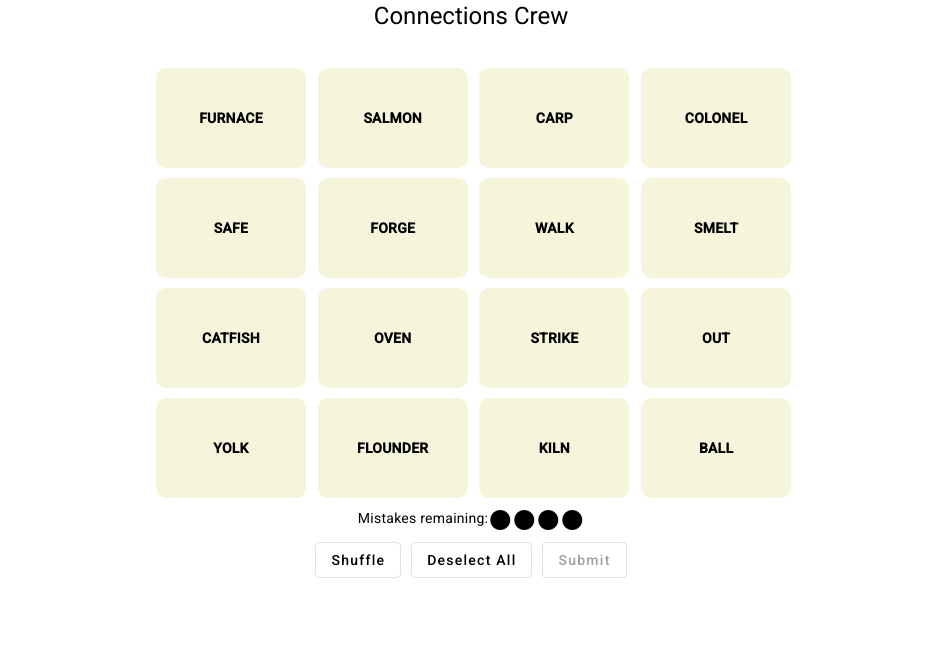
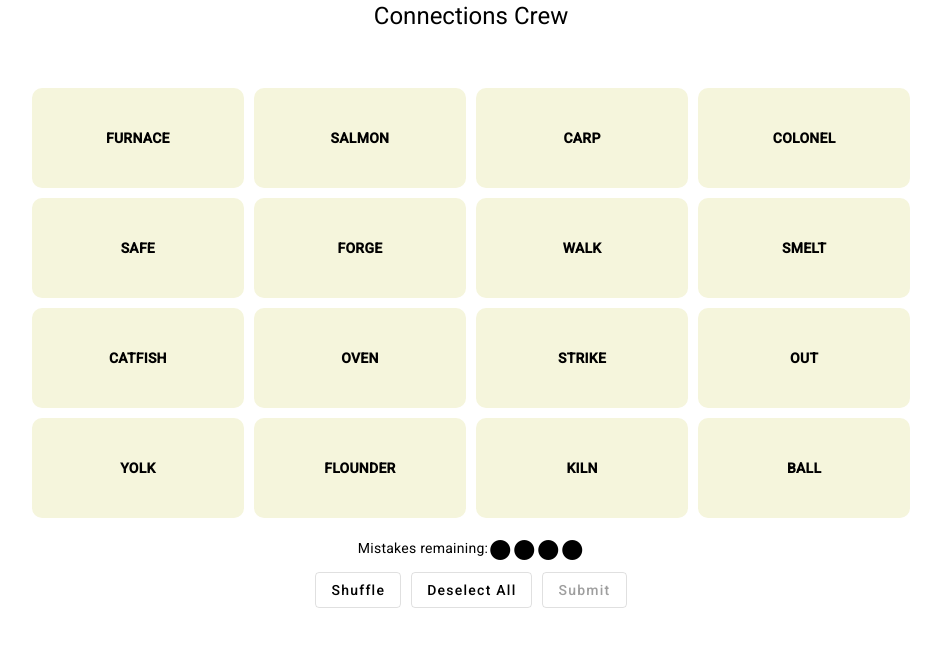
Before and after one commit to liberrhythm/connections-crew, an Angular app: page / in a window 1280 px wide. Shown: the top 646 px of the page, without its empty margins (169-1110 px from the left). Built offline with nearby package versions, Linux system fonts and the light colour scheme.

Commit message:
add category difficulty and fix grid (kinda)

```diff
--- a/src/app/category/category.component.html
+++ b/src/app/category/category.component.html
@@ -1,4 +1,4 @@
-<div id="successful-category">
+<div id="successful-category" [ngStyle]="{'background-color': category?.difficulty}">
   <span id="category">{{ category?.category }}</span>
   <span id="words">{{ category?.words?.toString() }}</span>
 </div>
--- a/src/app/category/category.component.scss
+++ b/src/app/category/category.component.scss
@@ -4,11 +4,10 @@
   justify-content: center;
   align-items: center;
   border-radius: 10px;
-  width: 630px;
   height: 100px;
-  background-color: green;
 }
 
 #category, #words {
+  color: white;
   font-weight: bold;
 }
--- a/src/app/components/grid/grid.component.scss
+++ b/src/app/components/grid/grid.component.scss
@@ -1,23 +1,20 @@
 #correct-category-container {
   display: flex;
   flex-direction: column;
-  justify-content: center;
   gap: 10px;
-  margin: 10px 0px;
+  margin: 20px;
 }
 
 #grid-container {
   display: flex;
   flex-wrap: wrap;
-  width: 630px;
-  height: 430px;
+  // width: 630px;
+  // height: 430px;
   gap: 10px;
-  justify-content: space-between;
-  align-items: center;
+  margin: 20px;
 
   app-tile {
-    width: 23%;
-    box-sizing: border-box;
+    flex: 1 1 23%;
   }
 }
 
--- a/src/app/components/tile/tile.component.scss
+++ b/src/app/components/tile/tile.component.scss
@@ -1,6 +1,5 @@
 #tile {
   border-radius: 10px;
-  width: 150px;
   height: 100px;
   display: flex;
   justify-content: center;
--- a/src/app/models/category.model.ts
+++ b/src/app/models/category.model.ts
@@ -1,4 +1,5 @@
 export interface Category {
   category: string;
+  difficulty: string;
   words: string[];
 }
--- a/src/assets/2023-09-09.json
+++ b/src/assets/2023-09-09.json
@@ -2,18 +2,22 @@
   "categories": [
     {
       "category": "HEAT SOURCES",
+      "difficulty": "green",
       "words": ["FORGE", "FURNACE", "KILN", "OVEN"]
     },
     {
       "category": "BASEBALL CALLS",
+      "difficulty": "yellow",
       "words": ["BALL", "OUT", "SAFE", "STRIKE"]
     },
     {
       "category": "FISH THAT ARE VERBS",
+      "difficulty": "blue",
       "words": ["CARP", "CATFISH", "FLOUNDER", "SMELT"]
     },
     {
       "category": "SILENT \"L\"",
+      "difficulty": "purple",
       "words": ["COLONEL", "SALMON", "WALK", "YOLK"]
     }
   ]
--- a/src/connections-crew/assets/2023-09-09.json
+++ b/src/connections-crew/assets/2023-09-09.json
@@ -2,18 +2,22 @@
   "categories": [
     {
       "category": "HEAT SOURCES",
+      "difficulty": "green",
       "words": ["FORGE", "FURNACE", "KILN", "OVEN"]
     },
     {
       "category": "BASEBALL CALLS",
+      "difficulty": "yellow",
       "words": ["BALL", "OUT", "SAFE", "STRIKE"]
     },
     {
       "category": "FISH THAT ARE VERBS",
+      "difficulty": "blue",
       "words": ["CARP", "CATFISH", "FLOUNDER", "SMELT"]
     },
     {
       "category": "SILENT \"L\"",
+      "difficulty": "purple",
       "words": ["COLONEL", "SALMON", "WALK", "YOLK"]
     }
   ]
```
